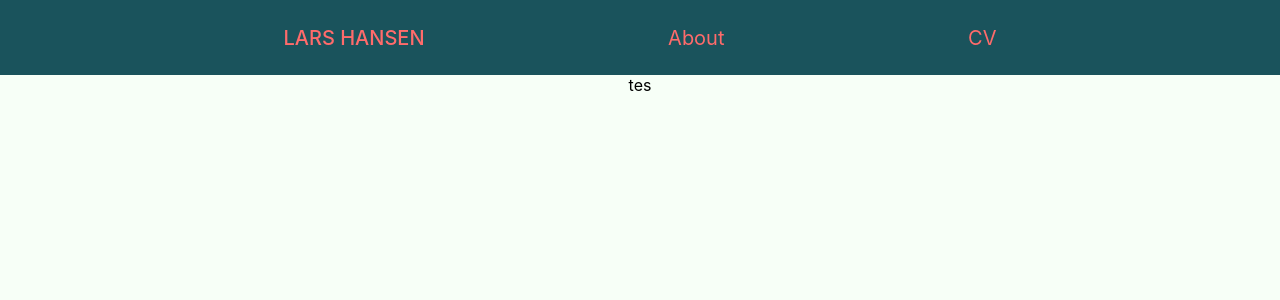
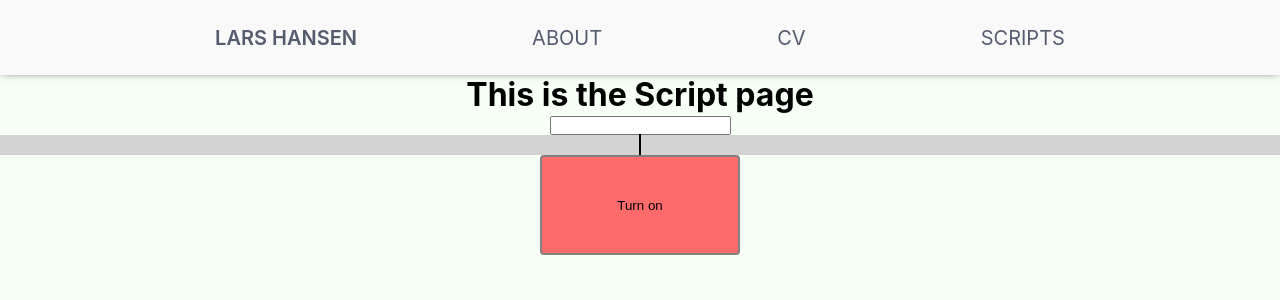
Before and after one commit to lars1702/larshansen_dev, a React (Create React App) app: page /scripts in a window 1280 px wide. Shown: the top 300 px of the page. Built offline with nearby package versions, Linux system fonts and the light colour scheme.

Commit message:
react router, type package, misc.

```diff
--- a/package.json
+++ b/package.json
@@ -9,7 +9,6 @@
     "@testing-library/react": "^9.3.2",
     "@testing-library/user-event": "^7.1.2",
     "@types/react-router-dom": "^5.1.5",
-    "@types/styled-components": "^5.1.1",
     "@types/webpack-env": "^1.15.2",
     "babel-plugin-macros": "^2.8.0",
     "react": "^16.13.1",
@@ -42,6 +41,7 @@
     ]
   },
   "devDependencies": {
+    "@types/styled-components": "^5.1.7",
     "@typescript-eslint/eslint-plugin": "^3.6.1",
     "@typescript-eslint/parser": "^3.6.1",
     "babel-plugin-styled-components": "^1.10.7",
--- a/src/App.tsx
+++ b/src/App.tsx
@@ -1,6 +1,6 @@
 import React, { useContext } from "react";
 import styled from "styled-components/macro";
-import NavBar from "./Navbar/Navbar";
+import NavBar from "./Components/Navbar/Navbar";
 import stateContext from "./StateProvider";
 
 const AppContainer = styled.div`
@@ -10,18 +10,12 @@
   min-height: 100vh;
 `;
 
-interface Istate {
-  test: string;
-  setTest: Function;
-}
-
 const App = (): JSX.Element => {
-  const { test, setTest }: any = useContext(stateContext);
-
+  const { test } = useContext(stateContext);
+  console.log("DEBUG - test:", test);
   return (
     <AppContainer>
       <NavBar />
-      <div onClick={() => setTest(test === "tes" ? "test" : "tes")}>{test}</div>
     </AppContainer>
   );
 };
--- a/src/Navbar/Navbar-styles.ts
+++ /dev/null
@@ -1,20 +0,0 @@
-import styled from "styled-components/macro"
-import { Link } from "react-router-dom"
-
-export const StyledNav = styled.nav`
-  background-color: #1a535c;
-  height: 75px;
-  display: flex;
-  justify-content: space-evenly;
-  align-items: center;
-  padding: 0px 40px;
-  font-size: 20px;
-`
-
-export const StyledLink = styled(Link)`
-  color: #ff6b6b;
-  text-decoration-line: none;
-  :first-child {
-    font-weight: 500;
-  }
-`
--- a/src/Navbar/Navbar.tsx
+++ /dev/null
@@ -1,17 +0,0 @@
-import React from "react"
-import { BrowserRouter as Router } from "react-router-dom"
-import { StyledNav, StyledLink } from "./Navbar-styles"
-
-const NavBar = (): JSX.Element => {
-  return (
-    <Router>
-      <StyledNav>
-        <StyledLink to="/">LARS HANSEN</StyledLink>
-        <StyledLink to="/about">About</StyledLink>
-        <StyledLink to="/cv">CV</StyledLink>
-      </StyledNav>
-    </Router>
-  )
-}
-
-export default NavBar
--- a/src/index.tsx
+++ b/src/index.tsx
@@ -3,13 +3,16 @@
 import GlobalStyles, { Theme } from "./GlobalStyles";
 import App from "./App";
 import { StateProvider } from "./StateProvider";
+import { BrowserRouter } from "react-router-dom";
 
 ReactDOM.render(
   <StrictMode>
     <GlobalStyles />
     <Theme>
       <StateProvider>
-        <App />
+        <BrowserRouter>
+          <App />
+        </BrowserRouter>
       </StateProvider>
     </Theme>
   </StrictMode>,
```
Also changed, not shown: 1 other file (tests, documents, lock files or other folders).
